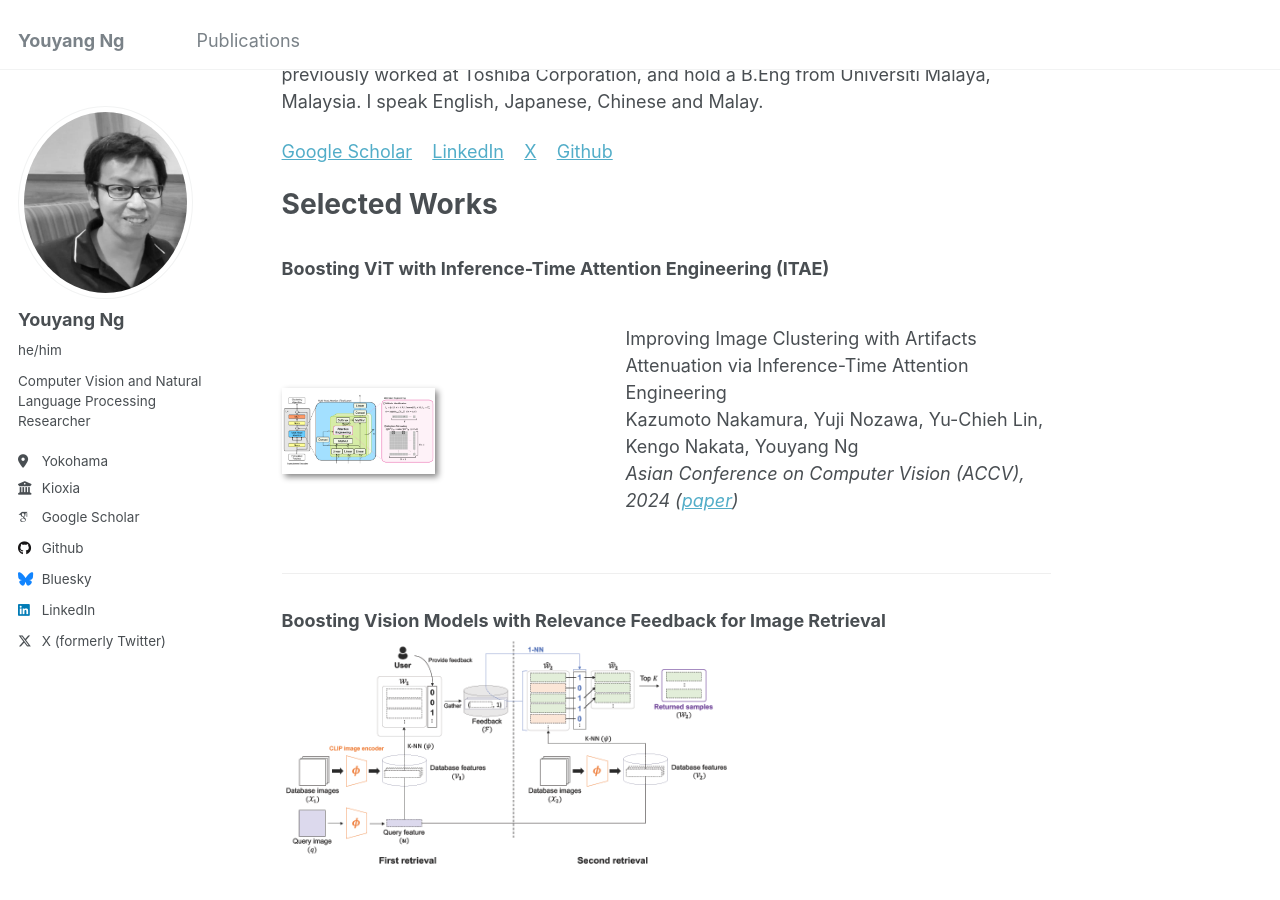
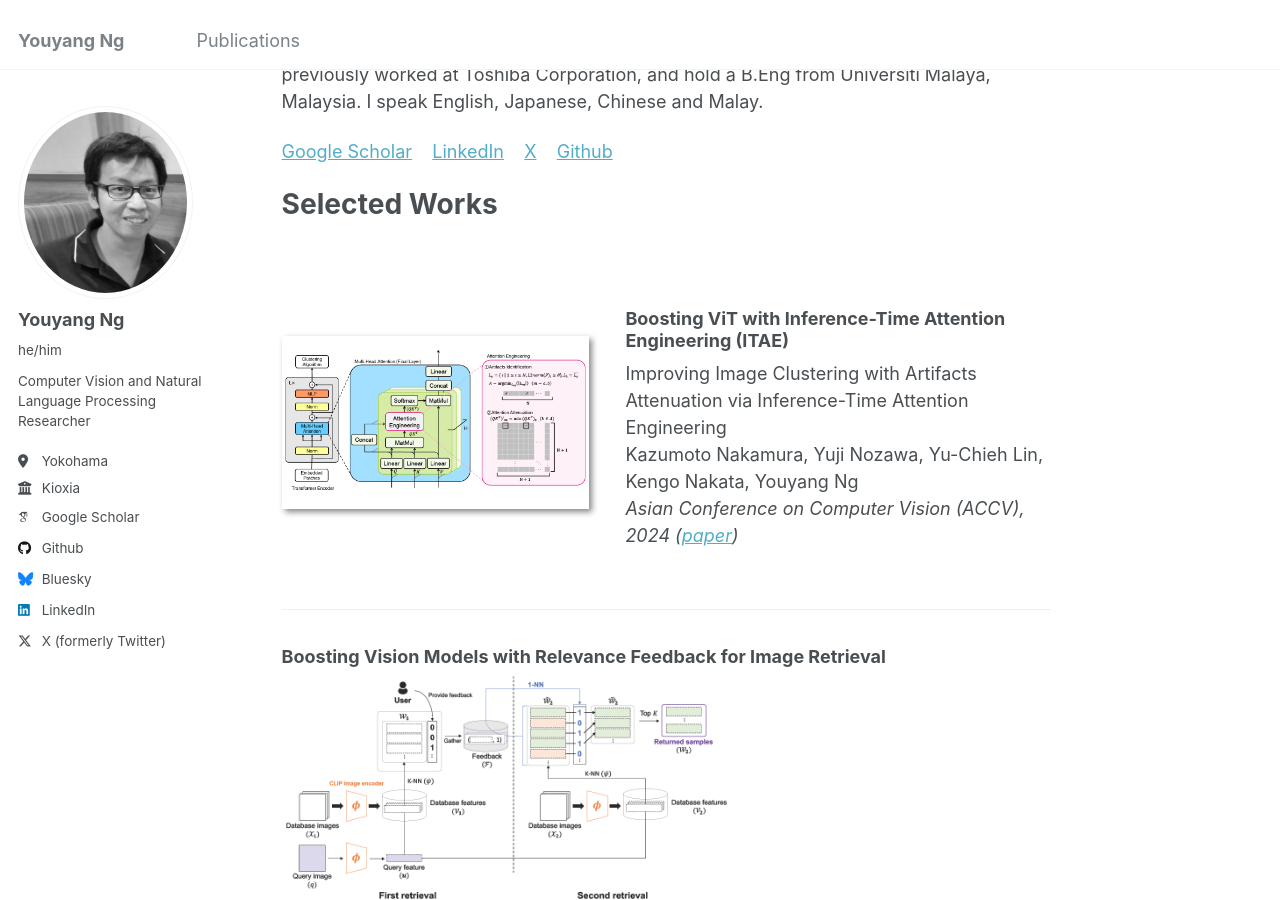
Before and after one commit to yy29/yy29.github.io, a Jekyll site: the page built from _pages/about.md, in a window 1280 px wide and 900 px high, scrolled down 354 px. Built offline with Jekyll 4.4.1, drawn with Linux system fonts in a browser that asks for light colours; some web fonts are replaced.

Commit message:
Update about.md

```diff
--- a/_pages/about.md
+++ b/_pages/about.md
@@ -15,10 +15,10 @@ I have co-authored over 30 patents and research articles including publications
 
 Selected Works
 ======
-### Boosting ViT with Inference-Time Attention Engineering (ITAE)
-<div class="paper-box"><div class="paper-box-image"><img src="../images/2024_itae.png" alt="sym" width="50%"></div>
+<div class="paper-box"><div class="paper-box-image"><img src="../images/2024_itae.png" alt="sym" width="100%"></div>
 <div class="paper-box-text" markdown="1">
 
+### Boosting ViT with Inference-Time Attention Engineering (ITAE)
 Improving Image Clustering with Artifacts Attenuation via Inference-Time Attention Engineering
 Kazumoto Nakamura, Yuji Nozawa, Yu-Chieh Lin, Kengo Nakata, Youyang Ng
 *Asian Conference on Computer Vision (ACCV), 2024 ([paper](https://openaccess.thecvf.com/content/ACCV2024/html/Nakamura_Improving_Image_Clustering_with_Artifacts_Attenuation_via_Inference-Time_Attention_Engineering_ACCV_2024_paper.html))*
```
